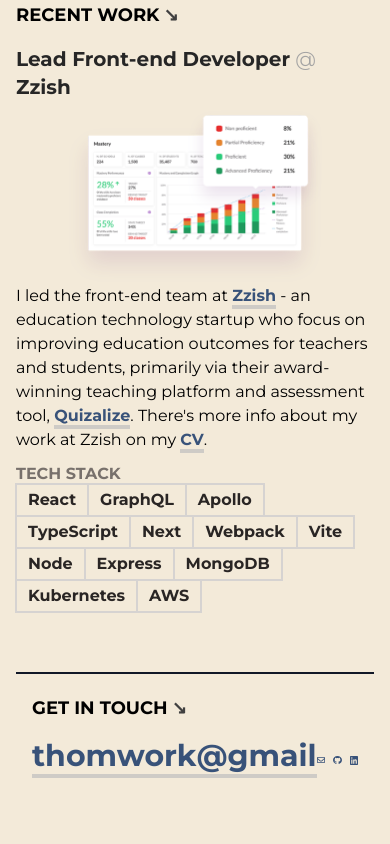
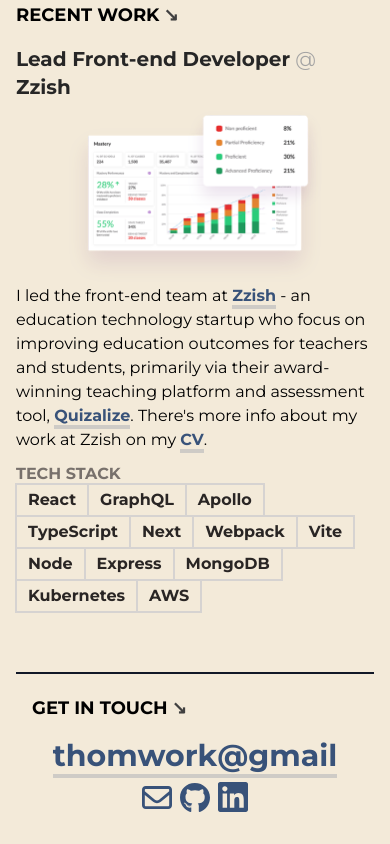
Before and after one commit to tjallen/thomjamesallen, a Next.js app: page / in a window 390 px wide. Shown: the part 871-1715 px from the top of the page. Before the commit the page ends 1685 px from the top, so only its background shows below. Built offline with nearby package versions, Linux system fonts and the light colour scheme.

Commit message:
Footer responsiveness

```diff
--- a/app/components/Footer.tsx
+++ b/app/components/Footer.tsx
@@ -6,7 +6,7 @@
     <div className="container mx-auto mt-6 border-t-2 border-gray-900">
       <div className="mx-auto p-4">
         <SectionHeading>Get in touch</SectionHeading>
-        <div className="flex items-center justify-between">
+        <div className="flex flex-col items-center justify-between md:flex-row">
           <p>
             <a
               className="text-3xl"
```
